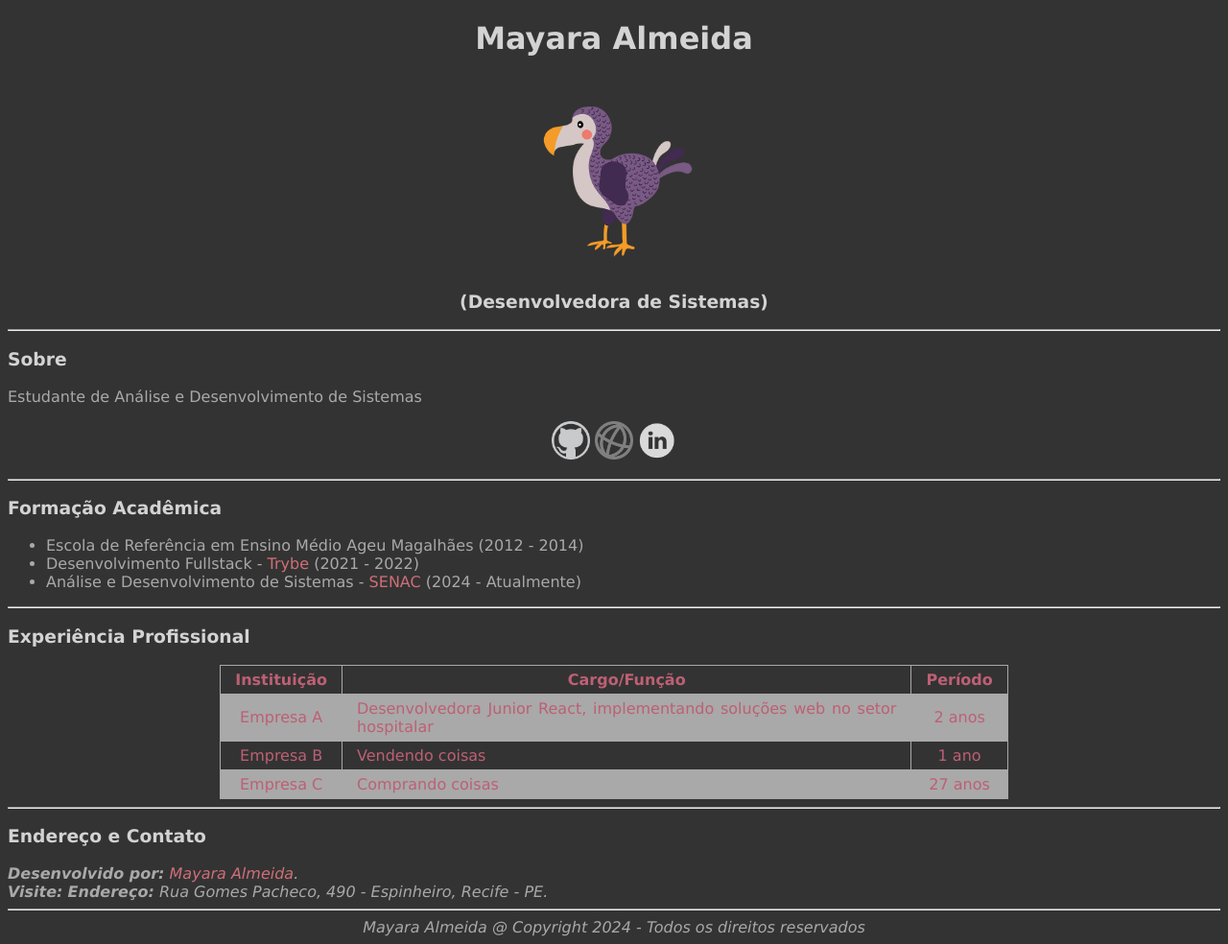
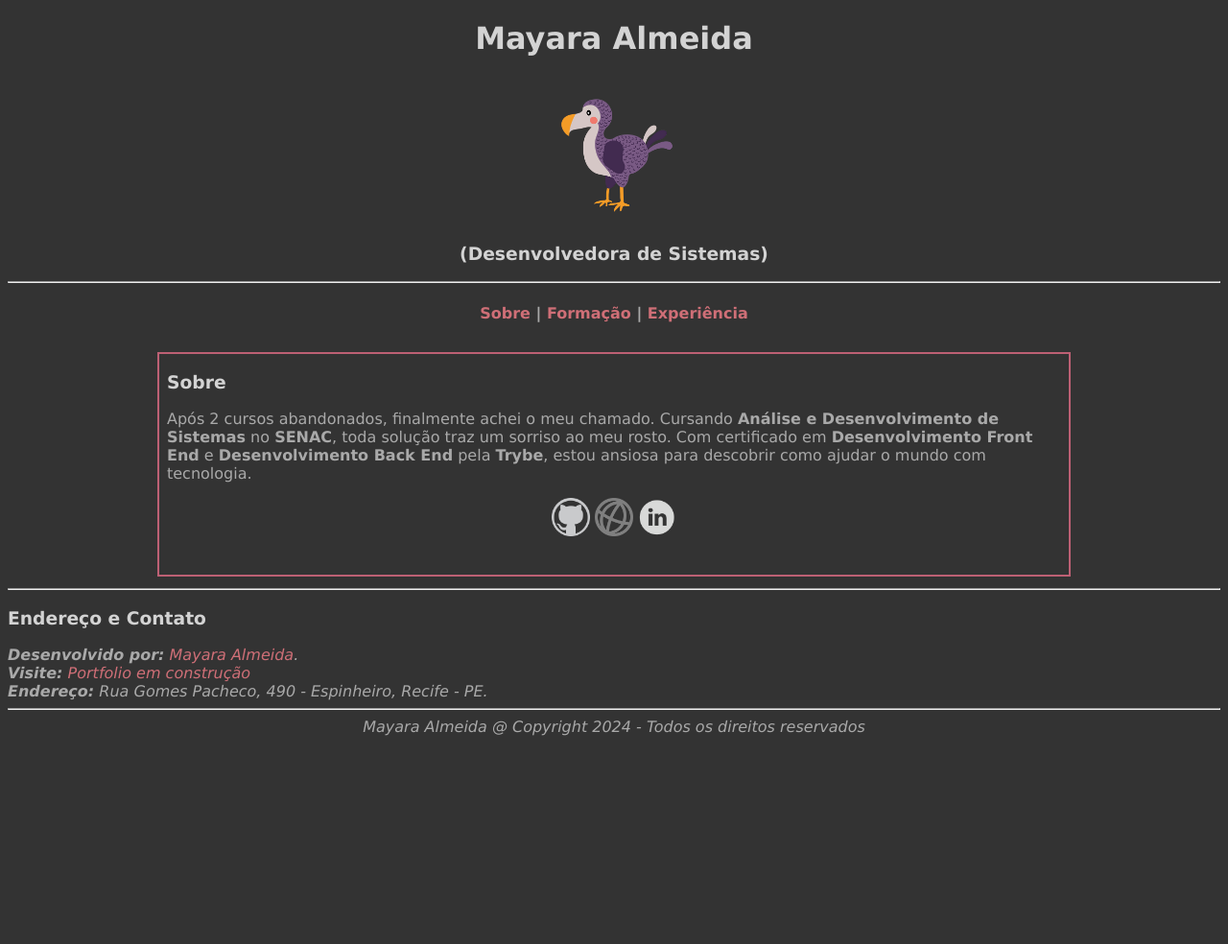
Before and after one commit to maym4y/TADS037-CLT, a plain HTML site: page curriculo.html in a window 1280 px wide. Shown: the whole page at 96% size. After the commit the page ends 800 px from the top, so only its background shows below. Drawn offline with Linux system fonts and the light colour scheme.

Commit message:
iFrame adicionado

```diff
--- a/components/sobre.html
+++ b/components/sobre.html
@@ -2,12 +2,29 @@
 <html lang="pt-br">
 
 <head>
-   <meta charset="UTF-8">
-   <meta name="viewport" content="width=device-width, initial-scale=1.0">
-   <title>Mayara Almeida</title>
-   <link rel="stylesheet" href="../css/curriculo.css">
+    <meta charset="UTF-8">
+    <meta name="viewport" content="width=device-width, initial-scale=1.0">
+    <title>Mayara Almeida</title>
+    <link rel="stylesheet" href="../css/curriculo.css">
 </head>
+
 <body>
+    <div id="sobre">
+        <h3>Sobre</h3>
+        <p>Após 2 cursos abandonados, finalmente achei o meu chamado. Cursando <b>Análise e Desenvolvimento de
+                Sistemas</b>
+            no <b>SENAC</b>, toda solução traz um sorriso ao meu rosto. Com certificado em <b>Desenvolvimento Front
+                End</b>
+            e <b>Desenvolvimento Back End</b> pela <b>Trybe</b>, estou ansiosa para descobrir como ajudar o mundo com
+            tecnologia.</p>
+        <p style="text-align: center;"><a href="https://github.com/maym4y/" target="_blank"><img title="github"
+                    src="../imgs/github_icon.png" alt="github" id="icon"></a>
+            <a href="primeiraPage.html"><img title="portfolio" src="../imgs/clipart455732.png" alt="portfolio"
+                    id="icon"></a>
+            <a href="https://www.linkedin.com/in/maymay-dev" target="_blank"><img title="linkedin"
+                    src="../imgs/linkedin_icon.png" alt="linkedin" id="icon"></a>
+        </p>
+    </div>
+</body>
 
-</body>
 </html>
--- a/css/curriculo.css
+++ b/css/curriculo.css
@@ -2,6 +2,15 @@ body {
     font-family: Verdana, Geneva, Tahoma, sans-serif;
     color: darkgrey;
     background-color: #333333;
+}
+
+#nav {
+  text-align: center;
+}
+
+iframe {
+  margin-top: 10px;
+  border: 2px solid #BD6074;
 }
 
 #apresentacao {
@@ -9,7 +18,7 @@ body {
 }
 
 #eu {
-    height: 200px;
+    height: 150px;
     border-radius: 25%;
 }
 
@@ -18,7 +27,7 @@ table {
     border-collapse: collapse;
     margin-left: auto;
     margin-right: auto;
-    width: 65%;
+    width: 95%;
     color: #BD6074;
  }
 
--- a/curriculo.html
+++ b/curriculo.html
@@ -16,59 +16,19 @@
       <h3>(Desenvolvedora de Sistemas)</h3>
       <hr>
    </div>
-   <div id="sobre">
-      <h3>Sobre</h3>
-      <p>Estudante de Análise e Desenvolvimento de Sistemas</p>
-      <p style="text-align: center;"><a href="https://github.com/maym4y/" target="_blank"><img title="github"
-               src="imgs/github_icon.png" alt="github" id="icon"></a>
-         <a href="primeiraPage.html"><img title="portfolio" src="imgs/clipart455732.png" alt="portfolio" id="icon"></a>
-         <a href="https://www.linkedin.com/in/maymay-dev" target="_blank"><img title="linkedin" src="imgs/linkedin_icon.png"
-               alt="linkedin" id="icon"></a>
-      </p>
-      <hr>
-   </div>
-   <div id="formação">
-      <h3>Formação Acadêmica</h3>
-      <ul>
-         <li>Escola de Referência em Ensino Médio Ageu Magalhães (2012 - 2014)</li>
-         <li>Desenvolvimento Fullstack - <a href="https://www.betrybe.com/">Trybe</a> (2021 - 2022)</li>
-         <li>Análise e Desenvolvimento de Sistemas - <a
-               href="https://faculdadesenacpe.edu.br/graduacao/analise-e-desenvolvimento-de-sistemas">SENAC</a> (2024 -
-            Atualmente)</li>
-      </ul>
-      <hr>
-   </div>
-   <div id="experiencia">
-      <h3>Experiência Profissional</h3>
-      <table>
-         <tr>
-            <th>Instituição</th>
-            <th>Cargo/Função</th>
-            <th>Período</th>
-         </tr>
-         <tr>
-            <td id="center">Empresa A</td>
-            <td>Desenvolvedora Junior React, implementando soluções web no setor hospitalar</td>
-            <td id="center">2 anos</td>
-         </tr>
-         <tr>
-            <td id="center">Empresa B</td>
-            <td>Vendendo coisas</td>
-            <td id="center">1 ano</td>
-         </tr>
-         <tr>
-            <td id="center">Empresa C</td>
-            <td>Comprando coisas</td>
-            <td id="center">27 anos</td>
-         </tr>
-      </table>
-      <hr>
+   <div id="nav">
+      <nav>
+         <h4><a href="components/sobre.html" target="main">Sobre</a> | <a href="components/formacao.html" target="main">Formação</a> |
+         <a href="components/experiencia.html" target="main">Experiência</a></h4>
+      </nav>
+      <iframe src="components/sobre.html" width="75%" height="230px" name="main"></iframe>
    </div>
    <div id="contato">
+      <hr>
       <h3>Endereço e Contato</h3>
       <address>
          <b>Desenvolvido por:</b> <a href="mailto:jennim.almeida@gmail.com">Mayara Almeida</a>.<br>
-         <b>Visite:</b> <a href=""></a>
+         <b>Visite:</b> <a href="https://maym4y.github.io">Portfolio em construção</a><br>
          <b>Endereço:</b> Rua Gomes Pacheco, 490 - Espinheiro, Recife - PE.
       </address>
       <hr>
```
Also changed, not shown: components/experiencia.html (+31 -5 lines), components/formacao.html (+21 -5 lines).
